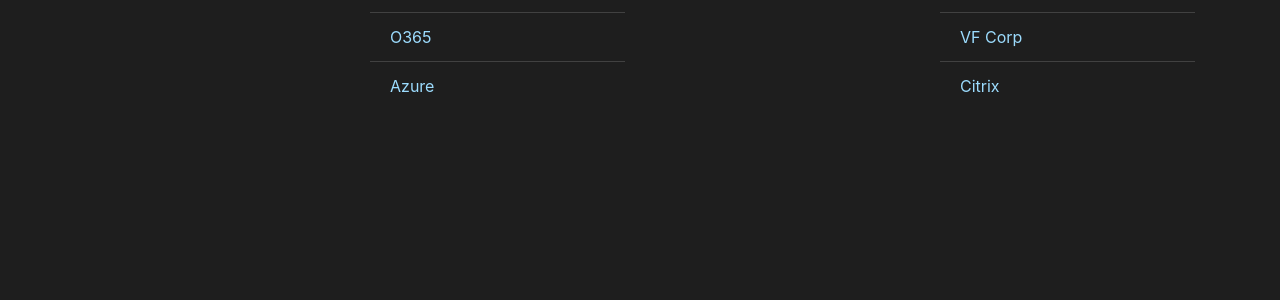
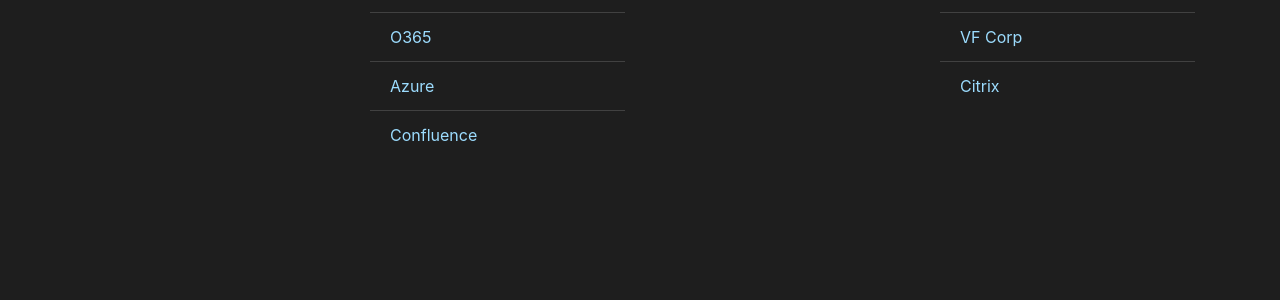
Before and after one commit to jdwilson85/startPage, a Jekyll site: the page built from index.md, in a window 1280 px wide. Shown: the part 423-723 px from the top of the page. Built offline with Jekyll 4.4.1, drawn with Linux system fonts in a browser that asks for light colours; nearby versions of some CDN libraries.

Commit message:
new link

```diff
--- a/_data/linksTech.yml
+++ b/_data/linksTech.yml
@@ -9,3 +9,6 @@
 
 - title: Azure
   uri: https://portal.azure.com
+
+- title: Confluence
+  uri: https://advantecio.atlassian.net
```
